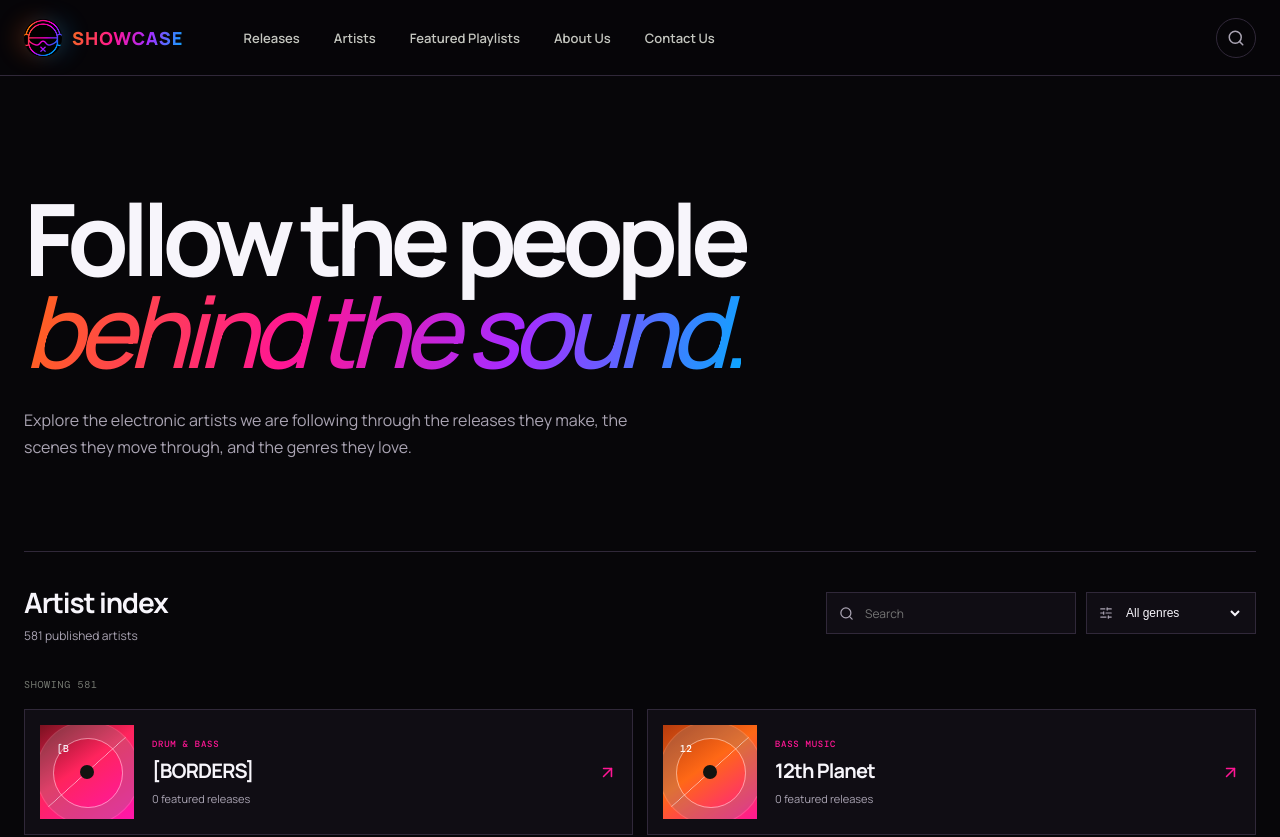
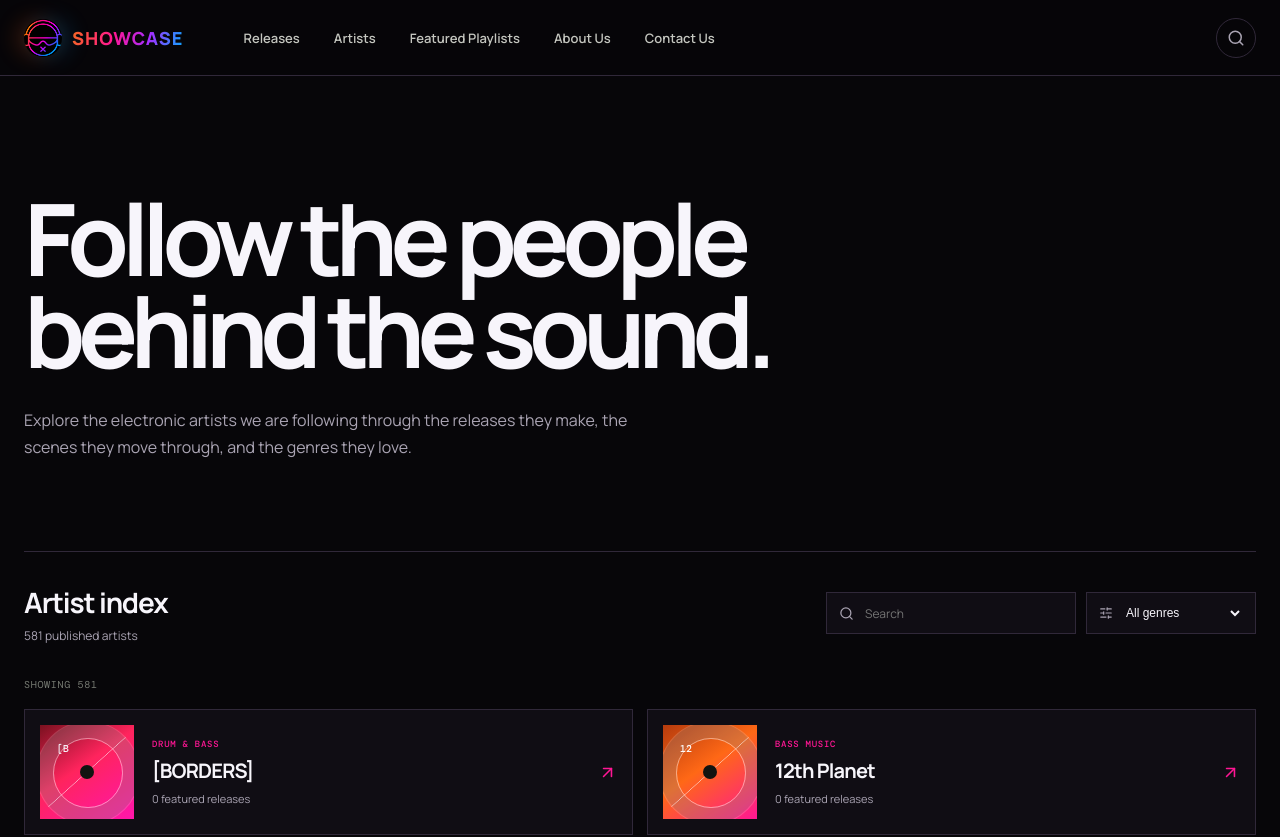
Before and after one commit to thatbayareaitguy/codex_world_1, a Next.js app in the folder apps/showcase/: page /artists in a window 1280 px wide. Shown: the top 837 px of the page. Built offline with nearby package versions, Linux system fonts and the light colour scheme.

Commit message:
style(showcase): unify hero headlines

```diff
--- a/apps/showcase/app/globals.css
+++ b/apps/showcase/app/globals.css
@@ -211,13 +211,14 @@ summary:focus-visible {
   line-height: 0.94;
   letter-spacing: -0.07em;
 }
-.hero h1 em {
-  color: transparent;
-  background: var(--accent-gradient);
-  background-clip: text;
-  font-weight: 500;
-  font-style: italic;
-  -webkit-background-clip: text;
+.hero h1 em,
+.listing-hero h1 em,
+.upcoming-home-copy h2 em,
+.not-found h1 em {
+  color: inherit;
+  background: none;
+  font-weight: inherit;
+  font-style: normal;
 }
 .hero-intro {
   max-width: 555px;
@@ -683,13 +684,6 @@ summary:focus-visible {
   line-height: 0.98;
   letter-spacing: -0.065em;
 }
-.upcoming-home-copy h2 em {
-  color: transparent;
-  background: var(--accent-gradient);
-  background-clip: text;
-  font-weight: 500;
-  -webkit-background-clip: text;
-}
 .upcoming-home-copy > p:not(.kicker) {
   max-width: 450px;
   margin: 24px 0 30px;
@@ -782,13 +776,6 @@ summary:focus-visible {
   font-size: clamp(58px, 7.8vw, 102px);
   line-height: 0.92;
   letter-spacing: -0.075em;
-}
-.listing-hero h1 em {
-  color: transparent;
-  background: var(--accent-gradient);
-  background-clip: text;
-  font-weight: 500;
-  -webkit-background-clip: text;
 }
 .listing-hero > p:last-child {
   max-width: 620px;
@@ -1388,13 +1375,6 @@ summary:focus-visible {
   line-height: 0.9;
   letter-spacing: -0.08em;
 }
-.not-found h1 em {
-  color: transparent;
-  background: var(--accent-gradient);
-  background-clip: text;
-  font-weight: 500;
-  -webkit-background-clip: text;
-}
 .not-found > p:not(.kicker) {
   margin: 28px 0 34px;
   color: var(--muted);
```
Also changed, not shown: 2 other files (tests, documents, lock files or other folders).
